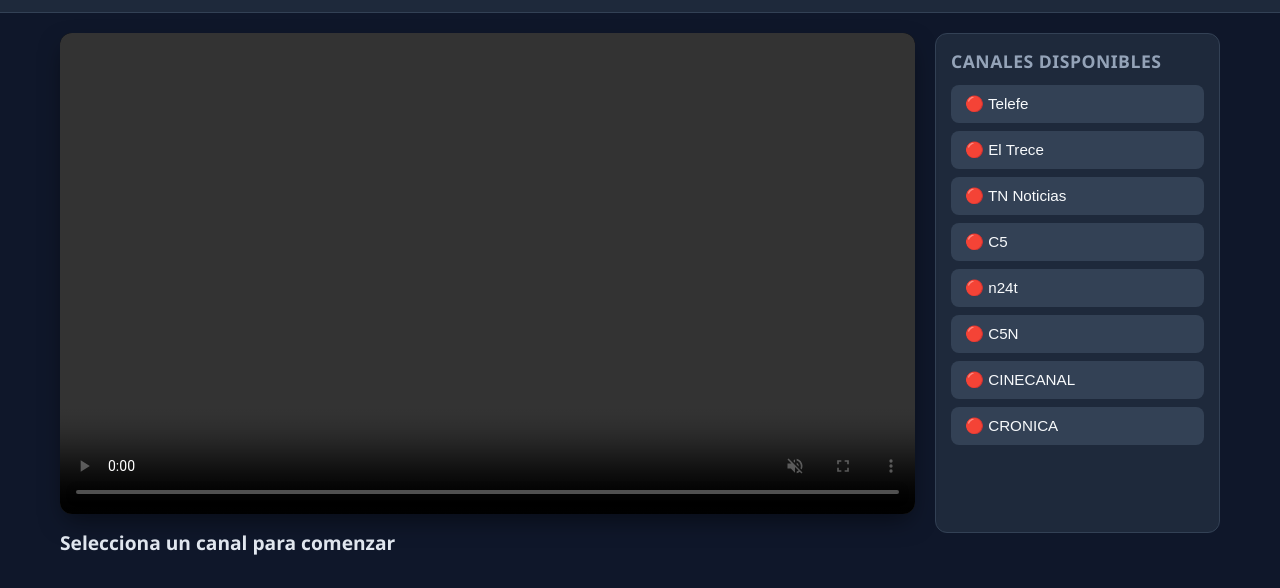
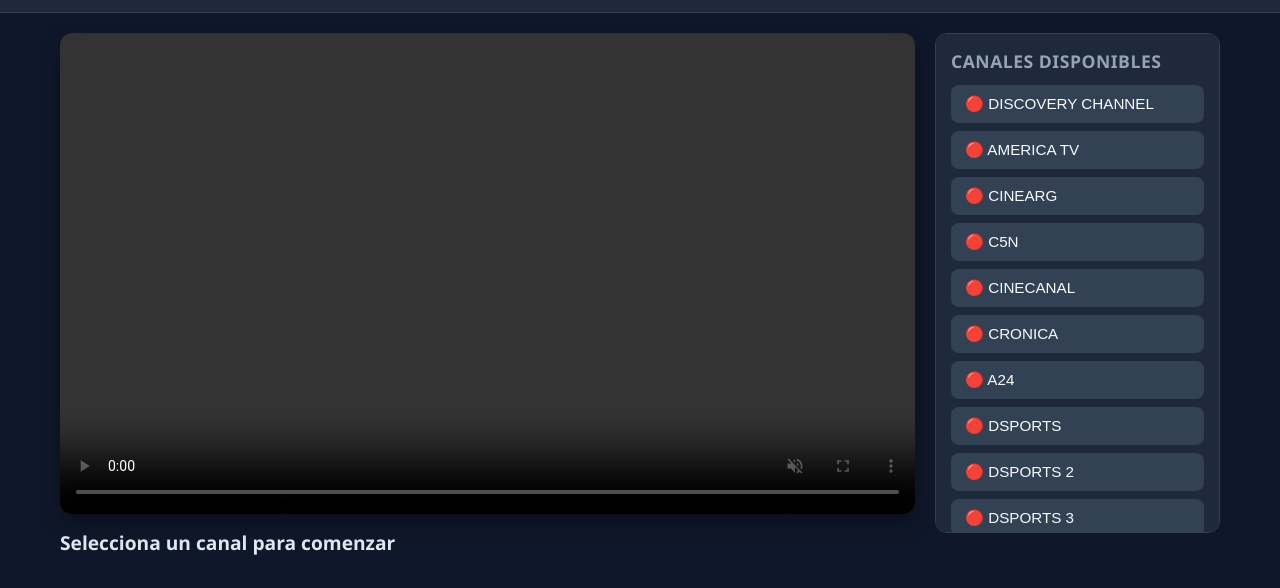
Before and after one commit to IgnacioBuck/Eclipso, a website: page pages/tv.html in a window 1280 px wide. Shown: the part 51-639 px from the top of the page. Drawn offline with nearby package versions, Linux system fonts and the light colour scheme.

Commit message:
agregado de canales

```diff
--- a/pages/tv.html
+++ b/pages/tv.html
@@ -151,32 +151,55 @@
             <div class="channel-list">
 
                 <!-- Reemplaza las URLs por los enlaces .m3u8 reales del repositorio -->
-                <button class="btn-canal" onclick="cambiarCanal('https://5f700d5b2c46f.streamlock.net:443/canal22/canal22/playlist.m3u8?PlaylistM3UCL')">
-                    🔴 Telefe
+                <button class="btn-canal" onclick="cambiarCanal('http://45.226.28.9:8085/Live/18e292ea93b66c65c76707f07c489d61/local-discoverychannel.playlist.m3u8', 'DISCOVERY CHANNEL')">
+                    🔴 DISCOVERY CHANNEL
                 </button>
 
-                <button class="btn-canal" onclick="cambiarCanal('https://streamtv12.ddns.net:5443/LiveApp/streams/193945633734205616732920.m3u8?token=null&PlaylistM3UCL')">
-                    🔴 El Trece
+                <button class="btn-canal" onclick="cambiarCanal('http://181.209.91.106:2222/Live/120e4c580311c6685df90ec4dca2c0b1/americatv.playlist.m3u8', 'AMERICA TV')">
+                    🔴 AMERICA TV
                 </button>
 
-                <button class="btn-canal" onclick="cambiarCanal('http://www.coninfo.net:1935/tvcinco/live1/playlist.m3u8?PlaylistM3UCL')">
-                    🔴 TN Noticias
-                </button>
-
-                <button class="btn-canal" onclick="cambiarCanal('http://streaming.arcast.com.ar:1935/canal5picotruncado/canal5picotruncado/playlist.m3u8?PlaylistM3UCL', 'C5N')">
-                    🔴 C5
-                </button>
-                <button class="btn-canal" onclick="cambiarCanal('http://181.209.91.106:2222/Live/120e4c580311c6685df90ec4dca2c0b1/americatv.playlist.m3u8', 'C5N')">
-                    🔴 n24t
+                <button class="btn-canal" onclick="cambiarCanal('http://181.232.188.21:8282/play/a05i/index.m3u8', 'CINEARG')">
+                    🔴 CINEARG
                 </button>
                 <button class="btn-canal" onclick="cambiarCanal('http://45.226.28.9:8085/Live/18e292ea93b66c65c76707f07c489d61/local-c5n.playlist.m3u8', 'C5N')">
                     🔴 C5N
                 </button>
-                <button class="btn-canal" onclick="cambiarCanal('http://45.226.28.9:8085/Live/18e292ea93b66c65c76707f07c489d61/local-cinecanal.playlist.m3u8', 'C5N')">
+                <button class="btn-canal" onclick="cambiarCanal('http://45.226.28.9:8085/Live/18e292ea93b66c65c76707f07c489d61/local-cinecanal.playlist.m3u8', 'CINECANAL')">
                     🔴 CINECANAL
                 </button>
-                <button class="btn-canal" onclick="cambiarCanal('http://45.226.28.9:8085/Live/18e292ea93b66c65c76707f07c489d61/local-cronicatv.playlist.m3u8', 'C5N')">
+                <button class="btn-canal" onclick="cambiarCanal('http://45.226.28.9:8085/Live/18e292ea93b66c65c76707f07c489d61/local-cronicatv.playlist.m3u8', 'CRONICA')">
                     🔴 CRONICA
+                </button>
+                <button class="btn-canal" onclick="cambiarCanal('http://181.209.91.106:2222/Live/120e4c580311c6685df90ec4dca2c0b1/a24.playlist.m3u8', 'A24')">
+                    🔴 A24
+                </button>
+                <button class="btn-canal" onclick="cambiarCanal('http://205.235.6.29:8000/play/a0y3/index.m3u8', 'DSPORTS')">
+                    🔴 DSPORTS
+                </button>
+                <button class="btn-canal" onclick="cambiarCanal('http://38.187.7.252:8000/play/a03d/index.m3u8', 'DSPORTS 2')">
+                    🔴 DSPORTS 2
+                </button>
+                <button class="btn-canal" onclick="cambiarCanal('http://190.117.20.37:8000/play/a08d/index.m3u8', 'DSPORTS 3')">
+                    🔴 DSPORTS 3
+                </button>
+                <button class="btn-canal" onclick="cambiarCanal('http://38.210.105.10:8000/play/a0j5/index.m3u8', 'DSPORTS 4')">
+                    🔴 DSPORTS 4
+                </button>
+                <button class="btn-canal" onclick="cambiarCanal('http://181.119.93.83:8000/play/a28a/index.m3u8', 'DSPORTS PLUS')">
+                    🔴 DSPORTS PLUS
+                </button>
+                <button class="btn-canal" onclick="cambiarCanal('http://45.226.28.9:8085/Live/18e292ea93b66c65c76707f07c489d61/local-elgourmet.playlist.m3u8', 'GOURMET')">
+                    🔴 GOURMET
+                </button>
+                <button class="btn-canal" onclick="cambiarCanal('http://45.226.28.9:8085/Live/18e292ea93b66c65c76707f07c489d61/local-canal9.playlist.m3u8', 'EL NUEVE')">
+                    🔴 EL NUEVE
+                </button>
+                <button class="btn-canal" onclick="cambiarCanal('http://45.226.28.9:8085/Live/18e292ea93b66c65c76707f07c489d61/local-eltrece.playlist.m3u8', 'EL TRECE')">
+                    🔴 EL TRECE
+                </button>
+                <button class="btn-canal" onclick="cambiarCanal('http://45.226.28.9:8085/Live/18e292ea93b66c65c76707f07c489d61/local-espn.playlist.m3u8', 'ESPN')">
+                    🔴 ESPN
                 </button>
 
             </div>
```
